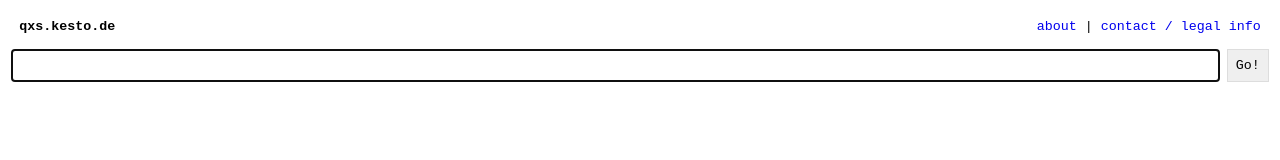
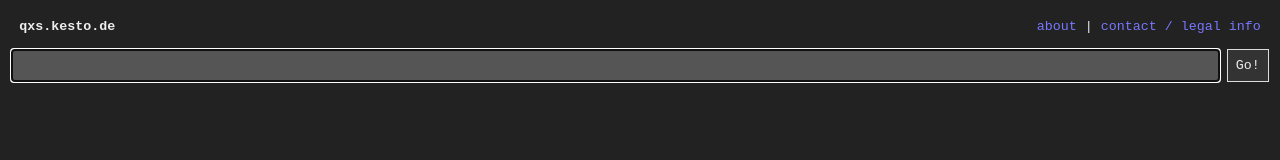
Before and after one commit to stefanschramm/qxs-web, a website built with Vite: page index.html in a window 1280 px wide. Built offline with nearby package versions, Linux system fonts and the dark colour scheme; what @stefanschramm/qxs would draw is missing.

Commit message:
Add dark mode style

```diff
--- a/index.html
+++ b/index.html
@@ -8,6 +8,27 @@
 body, input {
   font-family: monospace;
   font-size: 10pt;
+}
+
+@media (prefers-color-scheme: dark) {
+  body {
+    background-color: #222222;
+    color: #eeeeee;
+  }
+
+  a {
+    color: #7777ff;
+  }
+
+  input {
+    background-color: #333333;
+    color: #eeeeee;
+  }
+
+  input[type="text"] {
+    background-color: #555555;
+    color: #eeeeee;
+  }
 }
 
 a {
```
